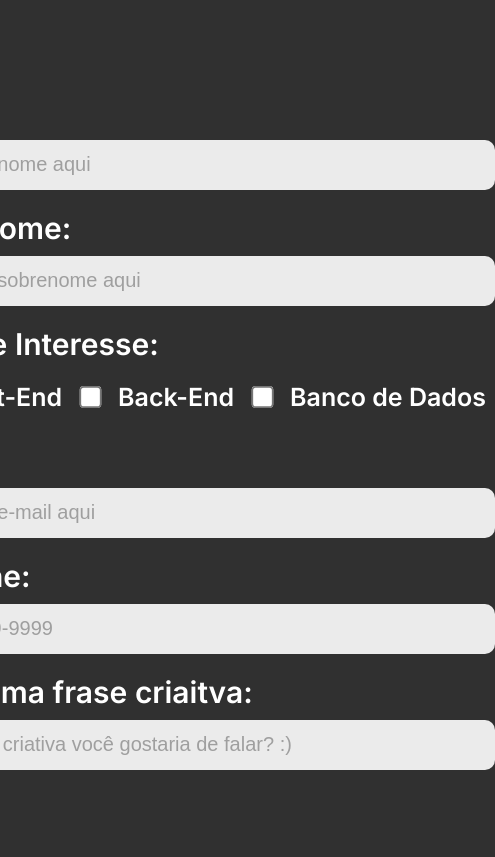
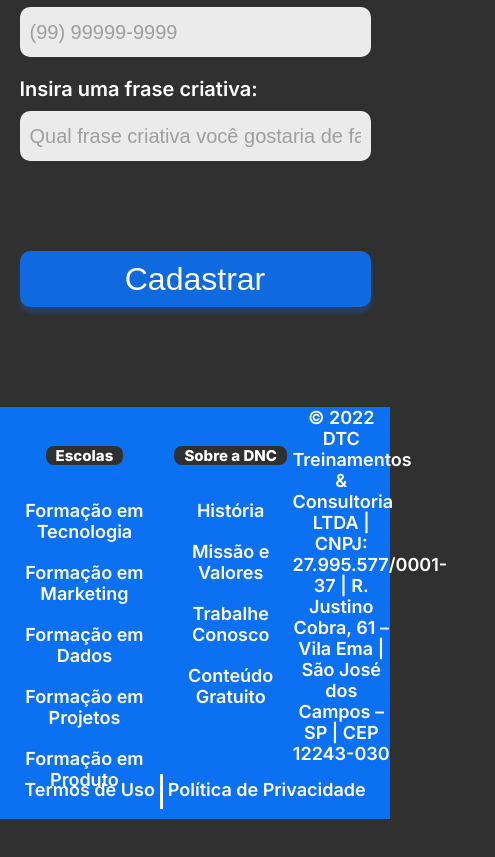
Before and after one commit to PaulaMeiraDev/projetoteste, a plain HTML site: page index.html in a window 390 px wide. Shown: the part 1109-1966 px from the top of the page, 495 px wide, since content can reach past the window. After the commit the page ends 1928 px from the top, so only its background shows below. Drawn offline with Linux system fonts and the light colour scheme.

Commit message:
Adicionando media query para mobile

```diff
--- a/index.html
+++ b/index.html
@@ -65,7 +65,7 @@
             </div>
 
             <div class="form-group">
-                <label for="">Insira uma frase criaitva:</label>
+                <label for="">Insira uma frase criativa:</label>
                 <input type="text" placeholder="Qual frase criativa você gostaria de falar? :)">
             </div>
 
@@ -75,5 +75,60 @@
 
     </section>
 
+    <footer>
+        <div class="line1">
+            <nav>
+                <h5><span>Escolas</span></h5>
+                <ul>
+                    <li>
+                        <a href="">Formação em Tecnologia</a>
+                    </li>
+                    <li>
+                        <a href="">Formação em Marketing</a>
+                    </li>
+                    <li>
+                        <a href="">Formação em Dados</a>
+                    </li>
+                    <li>
+                        <a href="">Formação em Projetos</a>
+                    </li>
+                    <li>
+                        <a href="">Formação em Produto</a>
+                    </li>
+                </ul>
+            </nav>
+
+            <nav>
+                <h5><span>Sobre a DNC</span></h5>
+                <ul>
+                    <li>
+                        <a href="">História</a>
+                    </li>
+                    <li>
+                        <a href="">Missão e Valores</a>
+                    </li>
+                    <li>
+                        <a href="">Trabalhe Conosco</a>
+                    </li>
+                    <li>
+                        <a href="">Conteúdo Gratuito</a>
+                    </li>
+                </ul>
+            </nav>
+
+            <div class="adress">
+                © 2022 DTC Treinamentos & Consultoria
+                LTDA | CNPJ: 27.995.577/0001-37 | R.
+                Justino Cobra, 61 – Vila Ema | São José dos
+                Campos – SP | CEP 12243-030
+            </div>
+        </div>
+
+        <div class="line2">
+            <a href="">Termos de Uso</a>
+            <a href="">Política de Privacidade</a>
+        </div>
+    </footer>
+
 </body>
 </html>
--- a/style.css
+++ b/style.css
@@ -155,3 +155,154 @@
     box-shadow: 0px 6px 4px 0px #0C70F240;
     cursor: pointer;
 }
+
+/* RODAPÉ */
+
+footer {
+    width: 100%;
+    background-color: var(--azul-dnc);
+}
+
+footer .line1 {
+    display: flex;
+    justify-content: space-around;
+    align-content: space-around;
+    align-items: center;
+}
+
+footer ul {
+    list-style: none;
+    margin: 0px;
+    padding: 0px;
+}
+
+footer nav {
+    display: flex;
+    flex-direction: column;
+    align-items: center;
+    height: 330px;
+}
+
+footer h5 {
+    text-align: center;
+    color: #FFFFFF;
+    font-weight: 800;
+    font-size: 15px;
+    font-family: var(--fonte-padrao);
+    background-color: var(--preto-dnc);
+    border-radius: 8px;
+    padding: 0px 10px 0px 10px;
+    margin-bottom: 15px;
+}
+
+footer ul li {
+    text-align: center;
+    color: #FFFFFF;
+    font-weight: 600;
+    font-size: 18px;
+    font-family: var(--fonte-padrao);
+
+    margin: 20px 0px 20px 0px;
+}
+
+footer ul li a {
+    color: #FFFFFF;
+    text-decoration: none;
+}
+
+footer ul li a:hover {
+    color: var(--fonte-padrao);
+}
+
+footer .adress {
+    font-weight: 600;
+    font-size: 18px;
+    text-align: center;
+    color: #FFFFFF;
+    width: 25%;
+}
+
+footer .line2 {
+    display: flex;
+    justify-content: center;
+    padding: 10px 10px 10px 10px;
+    height: 35px;
+}
+
+footer .line2 a{
+    text-align: center;
+    font-family: var(--fonte-padrao);
+    font-size: 18px;
+    font-weight: 600;
+    color: #FFFFFF;
+    text-decoration: none;
+    padding: 5px;
+}
+
+footer .line2 a:first-child{
+    border-right: 3px solid #FFFFFF;
+}
+
+footer .line2 a:hover{
+    color: var(--cinza-hover);
+}
+
+/* MEDIA QUERY */
+
+@media only screen and (max-width: 600px){
+
+/* MENU */
+    #principal{
+        display: flex;
+        flex-direction: column;
+        height: auto;
+    }
+
+    #menu {
+        flex-direction: column;
+        width: 100%;
+        margin: 0px;
+    }
+
+    #menu a{
+        height: 50px;
+        display: flex;
+        align-items: center;
+    }
+
+    #principal button{
+        width: 100%;
+        margin: 0px;
+    }
+
+/* SECTION */
+
+    section {
+        margin-top: 50px;
+    }
+
+    section h1{
+        font-size: 38px;
+    }
+
+    section h2{
+        font-size: 24px;
+        padding-right: 20px;
+        padding-left: 20px;
+        margin-bottom: 15%;
+    }
+
+    form {
+        width: 90%;
+        font-size: 20px;
+    }
+
+    .checkbox-itens label{
+        font-size: 15px;
+    }
+
+/* FOOTER */
+
+
+
+}
```
